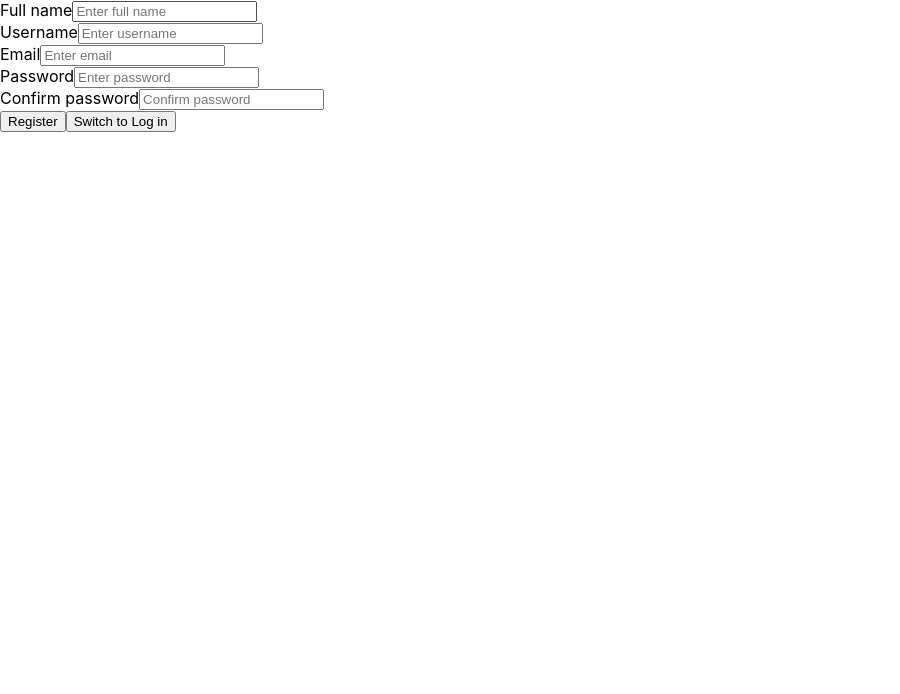
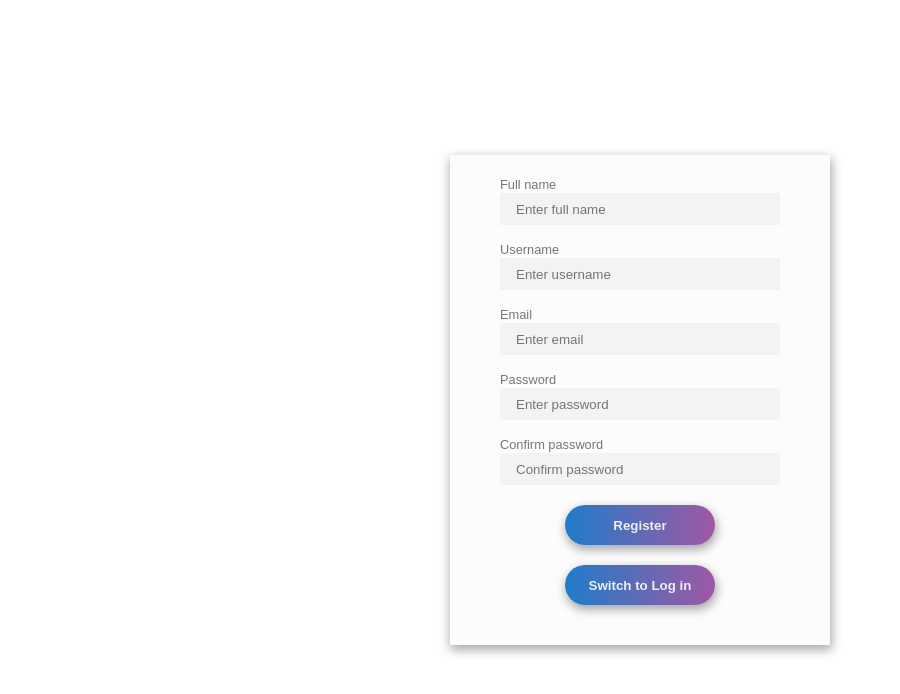
Before and after one commit to Svrle123/Food-tracker, a React (Create React App) app in the folder client/: page / in a window 1280 px wide. Both pictures are taken after typing "name@example.com", "Sample123" into the empty fields and a click on the button "Switch to Register". Shown: the top 694 px of the page, without its empty margins (0-900 px from the left). Built offline with nearby package versions, Linux system fonts and the light colour scheme.

Commit message:
Added navbar and basic styles

```diff
--- a/client/src/App.tsx
+++ b/client/src/App.tsx
@@ -1,5 +1,6 @@
 import { FC } from 'react';
 import { BrowserRouter as Router, Routes, Route } from 'react-router-dom';
+import Navbar from './core/components/Navbar';
 import { ServiceProvider } from './core/contexts/ServiceProvider';
 import RegisterLogin from './pages/user-form/RegisterLogin';
 
@@ -7,6 +8,7 @@ const App: FC = () => {
   return (
     <ServiceProvider>
       <Router>
+        <Navbar />
         <Routes>
           <Route path='/' element={<RegisterLogin />} />
         </Routes>
--- a/client/src/core/components/Button.tsx
+++ b/client/src/core/components/Button.tsx
@@ -1,9 +1,9 @@
 import React from 'react'
 import { IButtonProps } from './interfaces/IButtonProps'
 
-const Button: React.FC<IButtonProps> = ({ onClick, label }) => {
+const Button: React.FC<IButtonProps> = ({ className, onClick, label }) => {
     return (
-        <button onClick={onClick}>{label}</button>
+        <button className={className} onClick={onClick}>{label}</button>
     )
 }
 
--- a/client/src/core/components/Input.tsx
+++ b/client/src/core/components/Input.tsx
@@ -3,16 +3,17 @@ import { IInputProps } from './interfaces/IInputProps'
 
 const Input: React.FC<IInputProps> = ({ className, placeholder, onChange, value, type, label, id }) => {
     return (
-        <div className={className}>
+        <React.Fragment>
             <label htmlFor={id}>{label}</label>
             <input
+                className={className}
                 placeholder={placeholder}
                 onChange={onChange}
                 value={value}
                 type={type}
                 id={id}
             />
-        </div>
+        </React.Fragment>
     )
 }
 
--- /dev/null
+++ b/client/src/core/components/Navbar.tsx
@@ -0,0 +1,33 @@
+import { FC } from 'react';
+import { Location, useLocation } from 'react-router';
+import { logOut } from '../../features/user/userSlice';
+import { useAppDispatch } from '../../store/hooks';
+import logo from '../images/logo.png'
+import Button from './Button';
+
+const Navbar: FC = () => {
+    const dispatch = useAppDispatch();
+    const location: Location = useLocation()
+
+    //dont show navbar on login screen
+    if (location.pathname === '/') {
+        return null;
+    }
+
+    const handleLogOut = (): void => {
+        dispatch(logOut());
+    }
+
+    return (
+        <header className='navbar'>
+            <img className='nav__logo' src={logo} alt='Logo' width='50' height='50' />
+            <ul className='nav__options'>
+                <li><Button className='nav__button' onClick={() => { }} label='Home' /></li>
+                <li><Button className='nav__button' onClick={() => { }} label='Summary' /></li>
+                <li><Button className='nav__button' onClick={handleLogOut} label='Log out' /></li>
+            </ul>
+        </header>
+    );
+}
+
+export default Navbar;
--- a/client/src/core/components/interfaces/IButtonProps.ts
+++ b/client/src/core/components/interfaces/IButtonProps.ts
@@ -1,4 +1,5 @@
 export interface IButtonProps {
+    className: string,
     onClick: (e: React.MouseEvent<HTMLButtonElement>) => void,
     label: string
 }
--- a/client/src/index.css
+++ b/client/src/index.css
@@ -1,13 +1,105 @@
-body {
+/*https: //coolors.co/545f66-829399-d0f4ea-e8fcc2-b1cc74 link to palette*/
+
+* {
   margin: 0;
-  font-family: -apple-system, BlinkMacSystemFont, 'Segoe UI', 'Roboto', 'Oxygen',
-    'Ubuntu', 'Cantarell', 'Fira Sans', 'Droid Sans', 'Helvetica Neue',
-    sans-serif;
-  -webkit-font-smoothing: antialiased;
-  -moz-osx-font-smoothing: grayscale;
+  padding: 0;
+  font-family: sans-serif;
 }
 
-code {
-  font-family: source-code-pro, Menlo, Monaco, Consolas, 'Courier New',
-    monospace;
+.form__container {
+  position: fixed;
+  top: 50%;
+  left: 50%;
+  transform: translate(-50%, -50%);
 }
+
+.user__form {
+  width: 280px;
+  background-color: #fcfcfc;
+  padding: 20px 50px 40px;
+  box-shadow: 1px 4px 10px 1px #aaa;
+  font-family: sans-serif;
+}
+
+.user__form * {
+  box-sizing: border-box;
+}
+
+.user__form__input {
+  margin-bottom: 15px;
+  display: block;
+  height: 32px;
+  padding: 6px 16px;
+  width: 100%;
+  border: none;
+  background-color: #f3f3f3;
+}
+
+.user__form label {
+  color: #777;
+  font-size: 0.8em;
+}
+
+.user__form__button {
+  display: block;
+  margin: 20px auto 0;
+  width: 150px;
+  height: 40px;
+  border-radius: 25px;
+  border: none;
+  color: #eee;
+  font-weight: 700;
+  box-shadow: 1px 4px 10px 1px #aaa;
+
+  background: #207cca;
+  /* Old browsers */
+  background: -moz-linear-gradient(left, #207cca 0%, #9f58a3 100%);
+  /* FF3.6-15 */
+  background: -webkit-linear-gradient(left, #207cca 0%, #9f58a3 100%);
+  /* Chrome10-25,Safari5.1-6 */
+  background: linear-gradient(to right, #207cca 0%, #9f58a3 100%);
+  /* W3C, IE10+, FF16+, Chrome26+, Opera12+, Safari7+ */
+  filter: progid:DXImageTransform.Microsoft.gradient(startColorstr='#207cca', endColorstr='#9f58a3', GradientType=1);
+  /* IE6-9 */
+}
+
+
+.navbar {
+  display: flex;
+  justify-content: flex-end;
+  align-items: right;
+  padding: 10px 30px;
+  background-color: #829399;
+  box-shadow: 0 1px 8px #545F66;
+}
+
+.nav__logo {
+  margin-right: auto;
+}
+
+.nav__options {
+  text-align: center;
+}
+
+.navbar li {
+  list-style: none;
+  display: inline-block;
+  padding: 15px 30px;
+}
+
+.nav__button {
+  background: none;
+  color: inherit;
+  border: none;
+  padding: 0;
+  font: inherit;
+  cursor: pointer;
+  outline: inherit;
+  text-decoration: none;
+  color: #555;
+  transition: all 0.3s ease 0s;
+}
+
+.nav__button:hover {
+  color: #B1CC74;
+}
--- a/client/src/pages/user-form/RegisterLogin.tsx
+++ b/client/src/pages/user-form/RegisterLogin.tsx
@@ -1,4 +1,5 @@
 import React, { FC, useState } from 'react'
+import Navbar from '../../core/components/Navbar';
 import SignInForm from './components/SignInForm';
 import SignUpForm from './components/SignUpForm';
 
@@ -11,13 +12,15 @@ const RegisterLogin: FC = () => {
     }
 
     return (
-        <React.Fragment>
-            {isLogIn ?
-                <SignInForm changeForm={handleFormChange} />
-                :
-                <SignUpForm changeForm={handleFormChange} />
-            }
-        </React.Fragment>
+        <div className='form__container'>
+            <div className='user__form'>
+                {isLogIn ?
+                    <SignInForm changeForm={handleFormChange} />
+                    :
+                    <SignUpForm changeForm={handleFormChange} />
+                }
+            </div>
+        </div>
     )
 }
 
--- a/client/src/pages/user-form/components/SignInForm.tsx
+++ b/client/src/pages/user-form/components/SignInForm.tsx
@@ -17,9 +17,8 @@ const initialState: ISignInData = {
 
 const SignInForm: FC<FormProps> = ({ changeForm }) => {
     const [userData, setUserData] = useState<ISignInData>(initialState);
+    const { userRouteService } = useContext(ServiceContext);
     const dispatch = useAppDispatch();
-
-    const { userRouteService } = useContext(ServiceContext);
 
     const handleInputChange = (event: React.ChangeEvent<HTMLInputElement>): void => {
         setUserData({ ...userData, [event.currentTarget.id]: event.currentTarget.value });
@@ -39,25 +38,28 @@ const SignInForm: FC<FormProps> = ({ changeForm }) => {
     return (
         <form onSubmit={(e) => handleSubmit(e)}>
             <Input
-                className=''
+                className='user__form__input'
                 placeholder='Username / Email'
+                onChange={handleInputChange}
+                value={userData.userNameOrEmail}
                 label='Enter your username or email:'
-                onChange={handleInputChange}
                 type='text'
-                value={userData.userNameOrEmail}
                 id='userNameOrEmail'
             />
             <Input
-                className=''
+                className='user__form__input'
                 placeholder='Password'
                 onChange={handleInputChange}
-                type='password'
                 value={userData.password}
                 label='Enter your password:'
+                type='password'
                 id='password'
             />
-            <button type='submit'>Log in</button>
-            <Button onClick={(e) => changeForm(e)} label='Switch to Register' />
+            <button className='user__form__button' type='submit'>Log in</button>
+            <Button
+                className='user__form__button'
+                onClick={(e) => changeForm(e)}
+                label='Switch to Register' />
         </form>
     )
 }
--- a/client/src/pages/user-form/components/SignUpForm.tsx
+++ b/client/src/pages/user-form/components/SignUpForm.tsx
@@ -45,13 +45,57 @@ const SignUpForm: FC<FormProps> = ({ changeForm }) => {
 
   return (
     <form onSubmit={(e) => handleSubmit(e)}>
-      <Input className='form__input' id='name' type='text' placeholder='Enter full name' onChange={(e) => handleInputChange(e)} value={formValues.name} label='Full name' />
-      <Input className='form__input' id='userName' type='text' placeholder='Enter username' onChange={(e) => handleInputChange(e)} value={formValues.userName} label='Username' />
-      <Input className='form__input' id='email' type='email' placeholder='Enter email' onChange={(e) => handleInputChange(e)} value={formValues.email} label='Email' />
-      <Input className='form__input' id='password' type='password' placeholder='Enter password' onChange={(e) => handleInputChange(e)} value={formValues.password} label='Password' />
-      <Input className='form__input' id='confirmPassword' type='password' placeholder='Confirm password' onChange={(e) => handleInputChange(e)} value={formValues.confirmPassword} label='Confirm password' />
-      <button type='submit'>Register</button>
-      <Button onClick={(e) => changeForm(e)} label='Switch to Log in' />
+      <Input
+        className='user__form__input'
+        placeholder='Enter full name'
+        onChange={(e) => handleInputChange(e)}
+        value={formValues.name}
+        label='Full name'
+        type='text'
+        id='name'
+      />
+      <Input
+        className='user__form__input'
+        placeholder='Enter username'
+        onChange={(e) => handleInputChange(e)}
+        value={formValues.userName}
+        label='Username'
+        type='text'
+        id='userName'
+      />
+      <Input
+        className='user__form__input'
+        placeholder='Enter email'
+        onChange={(e) => handleInputChange(e)}
+        value={formValues.email}
+        label='Email'
+        type='email'
+        id='email'
+      />
+      <Input
+        className='user__form__input'
+        placeholder='Enter password'
+        onChange={(e) => handleInputChange(e)}
+        value={formValues.password}
+        type='password'
+        label='Password'
+        id='password'
+      />
+      <Input
+        className='user__form__input'
+        placeholder='Confirm password'
+        onChange={(e) => handleInputChange(e)}
+        value={formValues.confirmPassword}
+        label='Confirm password'
+        type='password'
+        id='confirmPassword'
+      />
+      <button className='user__form__button' type='submit'>Register</button>
+      <Button
+        className='user__form__button'
+        onClick={(e) => changeForm(e)}
+        label='Switch to Log in'
+      />
     </form>
   )
 }
```
Also changed, not shown: client/src/core/images/logo.png (added).
